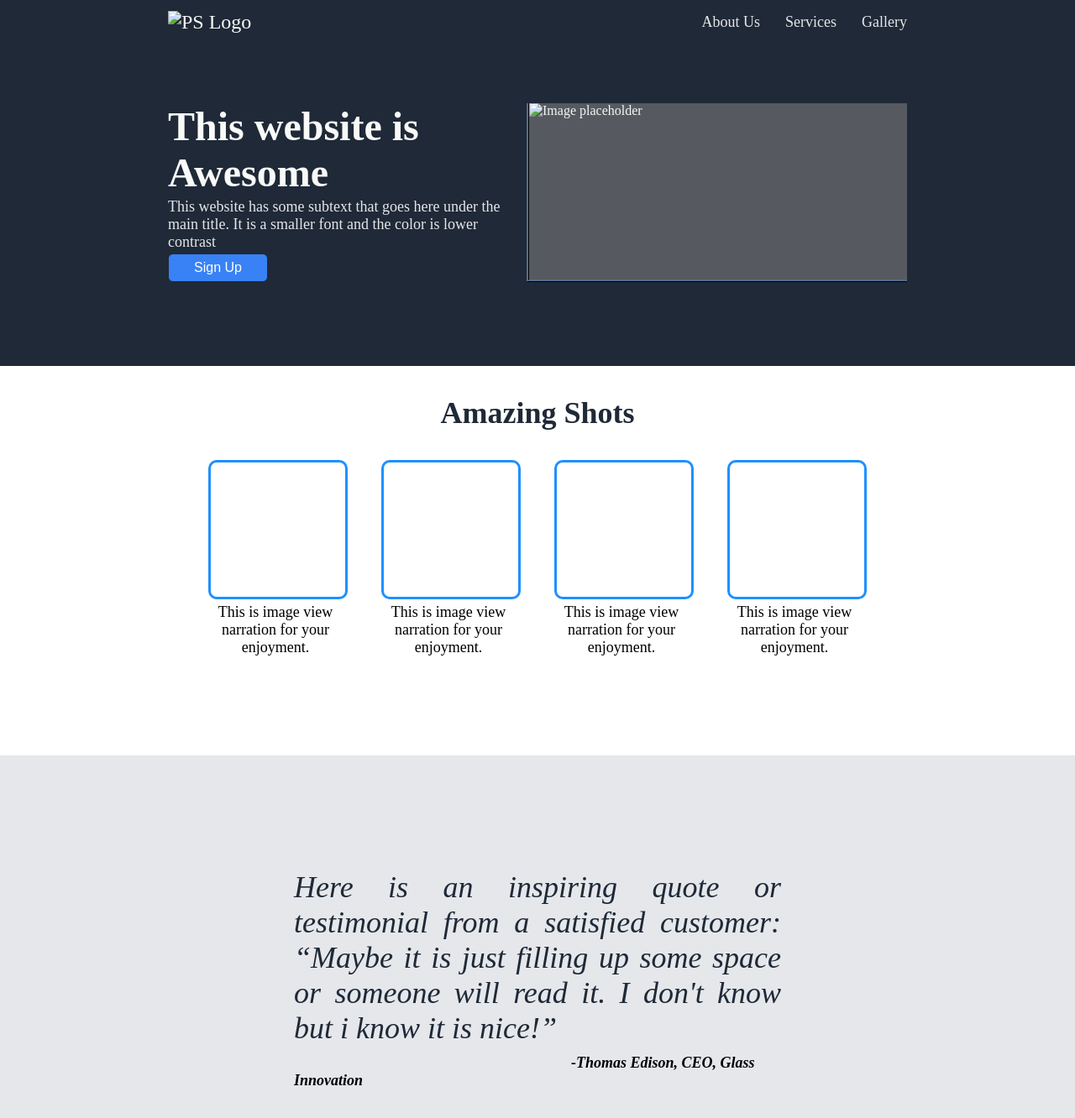
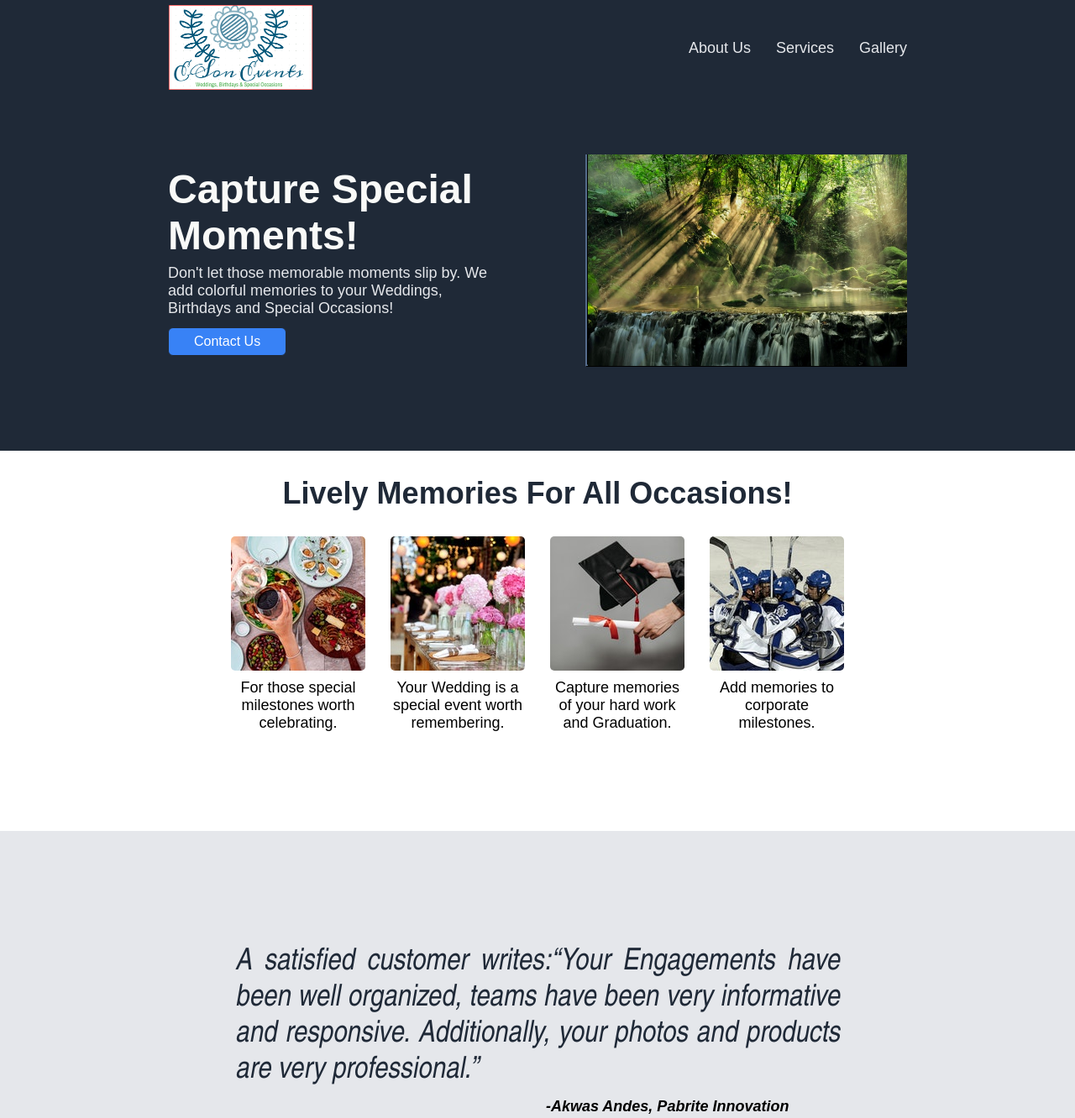
Before and after one commit to akwa51/odin-flex, a plain HTML site: page index.html in a window 1280 px wide. Shown: the top 1332 px of the page at 84% size. Drawn offline with Linux system fonts and the light colour scheme.

Commit message:
Added Pictures and Style to index.html and style.css

```diff
--- a/index.html
+++ b/index.html
@@ -10,7 +10,7 @@
 <body>
     <div class="header">
         <div class="head1">
-            <div class="logo"><img src="" alt="PS Logo"></div>
+            <div class="logo"><img src="./pics/Events Logo.PNG" alt="PS Logo"></div>
             <div class="menu">
                 <ul>
                     <li><a href="">About Us</a></li>
@@ -22,53 +22,53 @@
 
         <div class="head2">
             <div class="place1">
-                <div class="text1">This website is Awesome</div>
-                <div class="texth"> <p>This website has some subtext that goes here under the main title. It is a smaller font and the color is lower contrast</p></div>
-                <div class="button"><button type="button">Sign Up</button></div>
+                <div class="text1">Capture Special Moments!</div>
+                <div class="texth"> <p>Don't let those memorable moments slip by. We add colorful memories to your Weddings, Birthdays and Special Occasions!</p></div>
+                <div class="button"><button type="button">Contact Us</button></div>
             </div>
             <div class="place2">
-                <div class="holder1"><img src="" alt="Image placeholder"></div>
+                <div class="holder1"><img src="./pics/pexels-arnie-chou-927414.jpg" alt="Arnie Chou Rainforest"></div>
             </div>
         </div>
     </div>
 
     <div class="section">
         <div class="section1">
-            <div class="shots">Amazing Shots</div>
+            <div class="shots">Lively Memories For All Occasions!</div>
             <div class="imgroups">
                 <div class="pictures">
-                    <div class="imgfile"></div>
-                    <div class="imgtext"><p>This is image view narration for your enjoyment.</p></div>
+                    <div class="imgfile"><img src="./pics/pexels-faizan-8753680.jpg" alt="Faizan Foods"></div>
+                    <div class="imgtext"><p>For those special milestones worth celebrating.</p></div>
                 </div>
                 <div class="pictures">
-                    <div class="imgfile"></div>
-                    <div class="imgtext"><p>This is image view narration for your enjoyment.</p></div>
+                    <div class="imgfile"><img src="./pics/pexels-asad-photo-maldives-169190.jpg" alt="Asad Wedding"></div>
+                    <div class="imgtext"><p>Your Wedding is a special event worth remembering.</p></div>
                 </div>
                 <div class="pictures">
-                    <div class="imgfile"></div>
-                    <div class="imgtext"><p>This is image view narration for your enjoyment.</p></div>
+                    <div class="imgfile"><img src="./pics/pexels-pavel-danilyuk-7944061.jpg" alt="Pavel-Graduation"></div>
+                    <div class="imgtext"><p>Capture memories of your hard work and Graduation.</p></div>
                 </div>
                 <div class="pictures">
-                    <div class="imgfile"></div>
-                    <div class="imgtext"><p>This is image view narration for your enjoyment.</p></div>
+                    <div class="imgfile"><img src="./pics/pexels-pixabay-38551.jpg" alt="Team Sport Celebrations"></div>
+                    <div class="imgtext"><p>Add memories to corporate milestones.</p></div>
                 </div>
             </div>
         </div>
 
         <div class="section2">
             <blockquote class="bloq">
-                <p>Here is an inspiring quote or testimonial from a satisfied customer: <q>Maybe it is just filling
-                    up some space or someone will read it. I don't know but i know it is nice!</q>
+                <p>A satisfied customer writes:<q>Your Engagements have been well organized, teams have been very informative and responsive. Additionally, your
+                    photos and products are very professional.</q>
                 </p>
-                <cite class="cite">-Thomas Edison, CEO, Glass Innovation</cite>
+                <cite class="cite">-Akwas Andes, Pabrite Innovation</cite>
             </blockquote>
         </div>
         <div class="section3">
-            <div class="text2">Call to action! It's time!
-                <div class="text3">Sign up to our products by clicking on this button here!</div>
+            <div class="text2">Take a step today!
+                <div class="text3">Contact us for all your professional event services!</div>
             </div>
             <div class="button2">
-                <button type="button">Sign up</button>
+                <button type="button">Contact Us</button>
             </div>
         </div>
     </div>
--- a/style.css
+++ b/style.css
@@ -3,6 +3,7 @@ body{
     flex-direction: column;
     margin:0;
     min-height: 100vh;
+    font-family: 'Arial', Helvetica, sans-serif;
 }
 
 .header{
@@ -48,42 +49,59 @@ ul{
 }
 
 .imgfile{
-    border: 3px solid dodgerblue;
+    /* border: 3px solid dodgerblue; */
     height: 160px;
     width: 160px;
     border-radius: 10px;
     margin-bottom: 0;
 }
 
+.imgfile img{
+    height: auto;
+    width: 100%;
+    border-radius: 5px;
+}
+
+.imgfile img:hover{
+    transform: scale(1.1);
+   transition-duration: 1s;
+}
+
 .imgtext p{
     width: 160px;
     text-align: center;
     font-size: 18px;
-    /* border:1px solid green; */
-    margin-top:5px
+    margin-top:10px
 }
 
 .text1{
     color:#f9faf8;
     font-weight:bolder;
     font-size: 48px;
-    max-width: 300px;
+    max-width: 400px;
+
 }
 
 .texth, a {
     color:#e5e7eb;
     font-size: 18px;
     max-width: 400px;
+    font-family: Arial, Helvetica, sans-serif;
 }
 .texth p{
-    margin: 3px 0;
+    margin: 7px 0;
 }
 .logo{
     color:#f9faf8;
     font-size: 24px;
-    /* padding-top:10px; */
+    margin-top:5px
 }
 
+.logo img{
+    height: auto;
+    width: 50%;
+    border:1px solid #222b38
+}
 .place1 button{
     padding:7px 30px;
     border-radius: 6px;
@@ -91,6 +109,7 @@ ul{
     color: white;
     background:#3882f6;
     font-size: 16px;
+    margin-top: 5px;
 }
 
 .section3 {
@@ -110,7 +129,7 @@ ul{
     font-size: 36px;
     color:#1f2937;
     text-align: center;
-    margin: 35px 0;
+    margin: 30px 0;
 }
 
 .section2{
@@ -121,6 +140,7 @@ ul{
 }
 
 .bloq p{
+    font-family: 'Arial Narrow';
     font-size: 36px;
     font-weight: lighter;
     font-style: italic;
@@ -128,36 +148,40 @@ ul{
     text-align: justify;
     /* border:1px solid green; */
     margin-bottom: 10px;
+
 }
 
 .bloq{
-   margin:100px 350px;
-   /* border:1px solid green */
+   margin:100px 280px;
 }
 
 cite{
     font-weight: bolder;
     font-size:18px;
-    margin-left:330px;
+    margin-left:370px;
     /* border:1px solid black;    */
 }
 
 /* SOLUTIONS */
 
 .holder1{
-    height:210px;
-    width: 450px;
+    height:250px;
+    width: 380px;
     border: 3px #222b38;
     color:whitesmoke;
     background: rgba(128, 128, 128, 0.562);
     border-style: none none ridge ridge;
+}
 
+.holder1 img{
+    height: auto;
+    width:100%;
 }
 
 .imgroups{
     display: flex;
     justify-content: center;
-    gap: 40px;
+    gap: 30px;
     margin-bottom: 100px;
 }
 .text2{
```
Also changed, not shown: pics/Events Logo.PNG (added), pics/pexels-alejandro-avila-288008.jpg (added), pics/pexels-arnie-chou-927414.jpg (added), pics/pexels-asad-photo-maldives-169190.jpg (added), pics/pexels-faizan-8753680.jpg (added), pics/pexels-pavel-danilyuk-7944061.jpg (added), pics/pexels-pixabay-38551.jpg (added), 1 other file.
